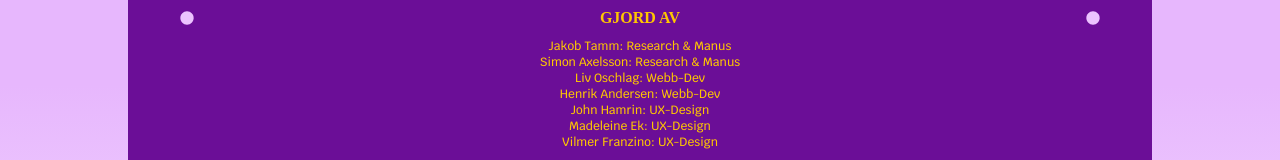
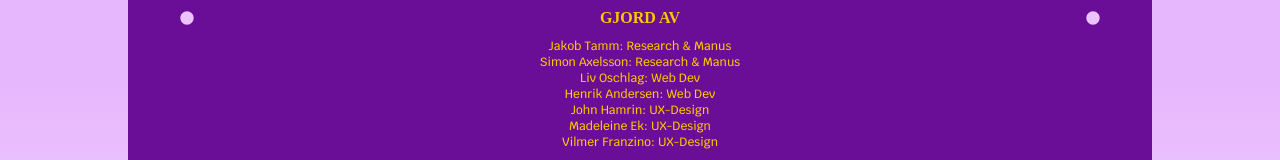
Before and after one commit to Henke-gh/bingoholmen, a React (Vite) app: page /bingo in a window 1280 px wide. Both pictures are taken after a click on the button 1236 px from the left and 36 px from the top of the page. Shown: the part 418-578 px from the top of the page. Built offline with nearby package versions, Linux system fonts and the light colour scheme; a web font is replaced by a local one.

Commit message:
Being accidental on main

```diff
--- a/src/components/InfoModal.jsx
+++ b/src/components/InfoModal.jsx
@@ -60,10 +60,8 @@ export default function InfoModal({ toggleInfoModal }) {
           <p className="infoNameParagraph twelvePX">
             Simon Axelsson: Research & Manus
           </p>
-          <p className="infoNameParagraph twelvePX">Liv Oschlag: Webb-Dev</p>
-          <p className="infoNameParagraph twelvePX">
-            Henrik Andersen: Webb-Dev
-          </p>
+          <p className="infoNameParagraph twelvePX">Liv Oschlag: Web Dev</p>
+          <p className="infoNameParagraph twelvePX">Henrik Andersen: Web Dev</p>
           <p className="infoNameParagraph twelvePX">John Hamrin: UX-Design</p>
           <p className="infoNameParagraph twelvePX">Madeleine Ek: UX-Design</p>
           <p className="infoNameParagraph twelvePX">
@@ -80,7 +78,8 @@ export default function InfoModal({ toggleInfoModal }) {
           fontSize: "14px",
           width: "70%",
         }}
-        onClick={toggleInfoModal}>
+        onClick={toggleInfoModal}
+      >
         STÄNG
       </Button>
     </div>
```
